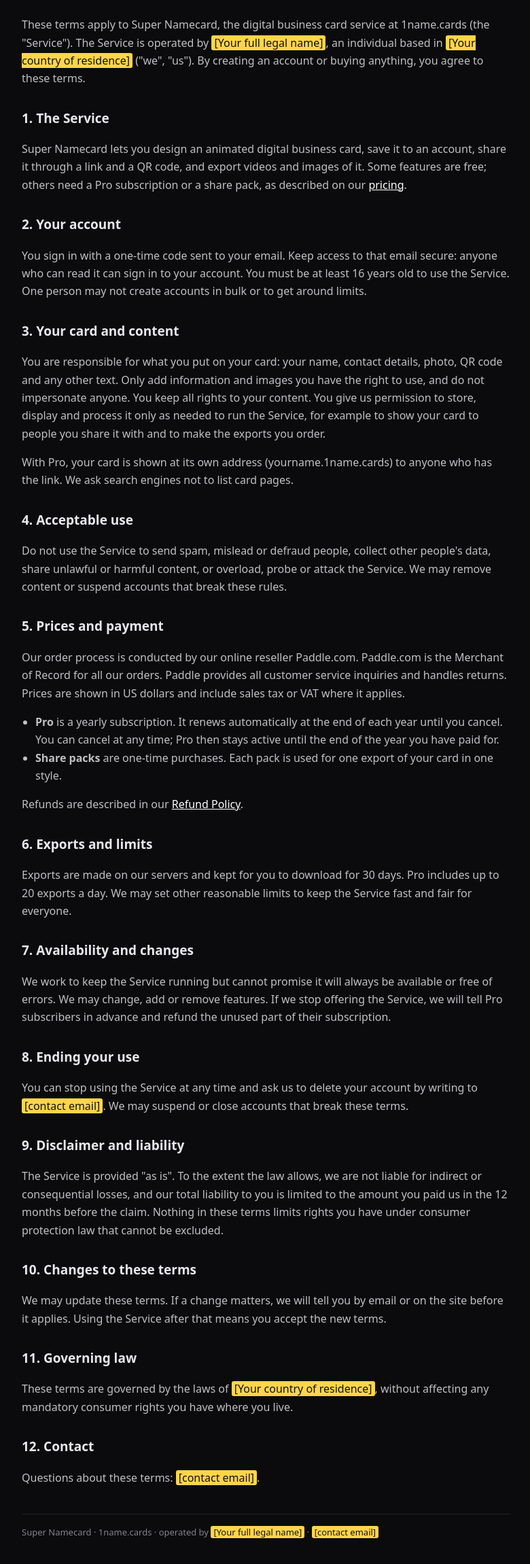
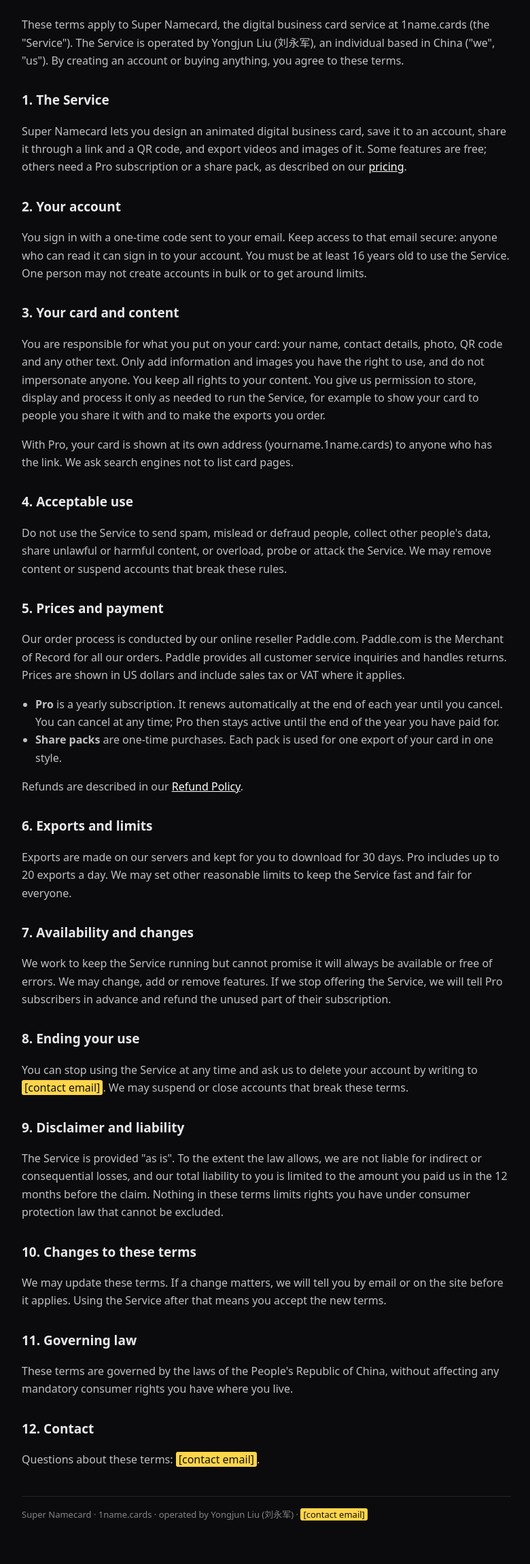
Before and after one commit to jedliuai/jed-namecard-agy, a plain HTML site: page drafts/legal/terms/index.html in a window 1280 px wide. Shown: the part 147-2448 px from the top of the page at 68% size, without its empty margins (248-1028 px from the left). Drawn offline with Linux system fonts and the light colour scheme.

Commit message:
chore: never commit .env files to this public repo; legal drafts carry the operator's name and country

```diff
--- a/drafts/legal/terms/index.html
+++ b/drafts/legal/terms/index.html
@@ -22,7 +22,7 @@
 <h1>Terms of Service</h1>
 <p class="updated">Last updated: 2 November 2026</p>
 
-<p>These terms apply to Super Namecard, the digital business card service at 1name.cards (the "Service"). The Service is operated by <mark>[Your full legal name]</mark>, an individual based in <mark>[Your country of residence]</mark> ("we", "us"). By creating an account or buying anything, you agree to these terms.</p>
+<p>These terms apply to Super Namecard, the digital business card service at 1name.cards (the "Service"). The Service is operated by Yongjun Liu (刘永军), an individual based in China ("we", "us"). By creating an account or buying anything, you agree to these terms.</p>
 
 <h2>1. The Service</h2>
 <p>Super Namecard lets you design an animated digital business card, save it to an account, share it through a link and a QR code, and export videos and images of it. Some features are free; others need a Pro subscription or a share pack, as described on our <a href="/#pricing">pricing</a>.</p>
@@ -61,12 +61,12 @@
 <p>We may update these terms. If a change matters, we will tell you by email or on the site before it applies. Using the Service after that means you accept the new terms.</p>
 
 <h2>11. Governing law</h2>
-<p>These terms are governed by the laws of <mark>[Your country of residence]</mark>, without affecting any mandatory consumer rights you have where you live.</p>
+<p>These terms are governed by the laws of the People's Republic of China, without affecting any mandatory consumer rights you have where you live.</p>
 
 <h2>12. Contact</h2>
 <p>Questions about these terms: <mark>[contact email]</mark>.</p>
 
-<footer>Super Namecard · 1name.cards · operated by <mark>[Your full legal name]</mark> · <mark>[contact email]</mark></footer>
+<footer>Super Namecard · 1name.cards · operated by Yongjun Liu (刘永军) · <mark>[contact email]</mark></footer>
 </main>
 </body>
 </html>
```
Also changed, not shown: drafts/legal/privacy/index.html (+2 -2 lines), drafts/legal/refund/index.html (+1 -1 lines), 1 other file.
